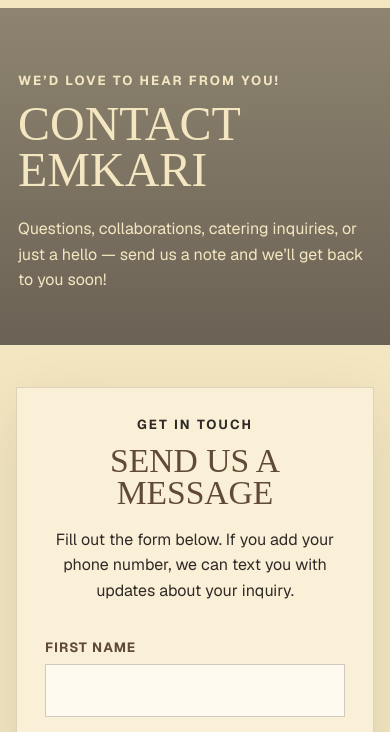
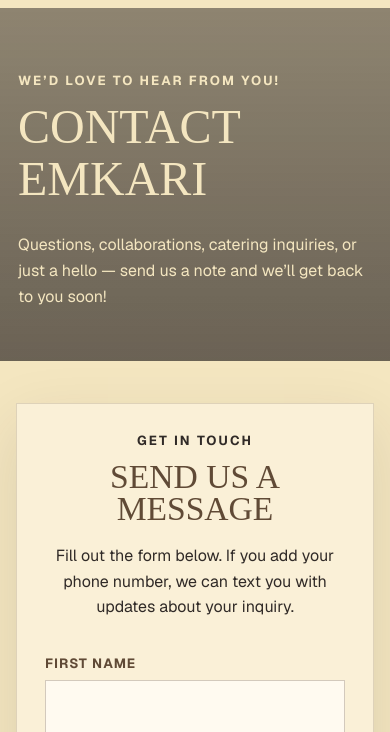
Before and after one commit to kayefalaminiano/emkari, a website: page public/contact.html in a window 390 px wide. Shown: the part 44-776 px from the top of the page. Drawn offline with nearby package versions, Linux system fonts and the light colour scheme; a web font is replaced by a local one.

Commit message:
Fixing contact page for mobile

```diff
--- a/public/styles.css
+++ b/public/styles.css
@@ -703,6 +703,12 @@ body {
     padding: 64px 18px 52px;
   }
 
+  .contact-hero h1 {
+  line-height: 1.08;
+  padding-bottom: 0.08em;
+  overflow: visible;
+}
+
   .contact-section {
     padding: 42px 16px 64px;
   }
```
